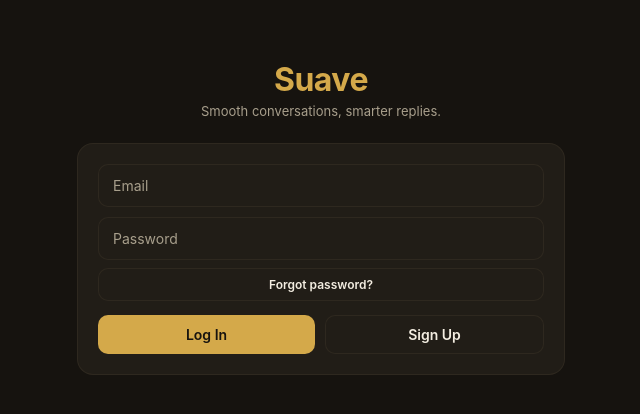
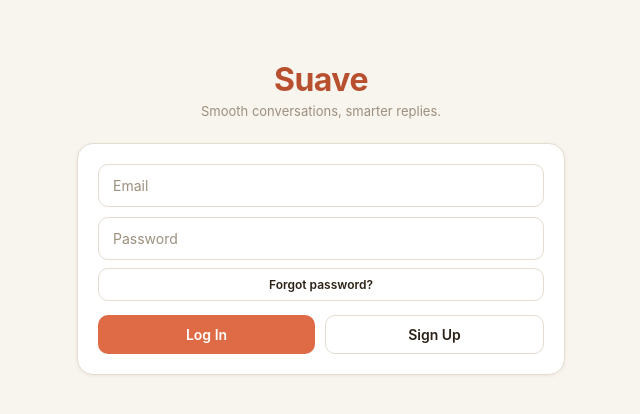
Before and after one commit to kinglarrysammy/Suave-Ai, a React (Vite) app: page / in a window 1280 px wide. Shown: the top 414 px of the page, without its empty margins (319-959 px from the left). Built offline with nearby package versions, Linux system fonts and the light colour scheme; no server answers.

Commit message:
Refactor CSS variables and update color scheme
Updated color variables and styles for improved aesthetics.

```diff
--- a/src/index.css
+++ b/src/index.css
@@ -1,16 +1,17 @@
 * { box-sizing: border-box; margin: 0; padding: 0; }
 
 :root {
-  --bg: #16130f;
-  --surface: #211d17;
-  --surface-hover: #2a251d;
-  --border: #3a332688;
-  --gold: #d4a94a;
-  --gold-light: #e8c874;
-  --gold-soft: #d4a94a22;
-  --text: #f3ede1;
-  --text-dim: #a89f8c;
-  --danger: #e0574f;
+  --bg: #f8f4ee;
+  --surface: #ffffff;
+  --surface-hover: #f1ece3;
+  --border: #e3dccf;
+  --gold: #de6b45;
+  --gold-light: #ec8f6c;
+  --gold-dark: #b8502f;
+  --gold-soft: #de6b451a;
+  --text: #2c2116;
+  --text-dim: #9c8f7d;
+  --danger: #d64545;
 }
 
 body {
@@ -38,7 +39,7 @@ button:disabled {
 
 .btn-primary {
   background: var(--gold);
-  color: #16130f;
+  color: #fff;
 }
 .btn-primary:hover:not(:disabled) { opacity: 0.9; }
 
@@ -51,7 +52,7 @@ button:disabled {
 
 .btn-gradient {
   background: linear-gradient(135deg, var(--gold-light), var(--gold));
-  color: #16130f;
+  color: #fff;
   width: 100%;
   padding: 16px;
   font-size: 16px;
@@ -117,7 +118,7 @@ input::placeholder, textarea::placeholder {
   font-size: 26px;
   font-weight: 700;
   letter-spacing: -0.5px;
-  color: var(--gold);
+  color: var(--gold-dark);
   margin-bottom: 4px;
 }
 
@@ -143,6 +144,7 @@ input::placeholder, textarea::placeholder {
   margin-bottom: 16px;
   border: 1px solid var(--border);
   flex-shrink: 0;
+  box-shadow: 0 1px 4px rgba(43,33,22,0.06);
 }
 
 .navbar button {
@@ -164,7 +166,7 @@ input::placeholder, textarea::placeholder {
 
 .navbar button.active {
   background: linear-gradient(135deg, var(--gold-light), var(--gold));
-  color: #16130f;
+  color: #fff;
 }
 
 .card {
@@ -173,6 +175,7 @@ input::placeholder, textarea::placeholder {
   border-radius: 16px;
   padding: 20px;
   margin-bottom: 16px;
+  box-shadow: 0 1px 4px rgba(43,33,22,0.06);
 }
 
 .upload-zone {
@@ -183,6 +186,7 @@ input::placeholder, textarea::placeholder {
   color: var(--text-dim);
   margin-bottom: 24px;
   cursor: pointer;
+  background: var(--surface);
 }
 
 .upload-zone .upload-icon {
@@ -216,7 +220,7 @@ input::placeholder, textarea::placeholder {
 .upload-label {
   display: inline-block;
   background: var(--gold);
-  color: #16130f;
+  color: #fff;
   padding: 12px 24px;
   border-radius: 10px;
   font-size: 14px;
@@ -250,6 +254,7 @@ input::placeholder, textarea::placeholder {
   color: var(--text-dim);
   font-size: 14px;
   font-weight: 600;
+  box-shadow: 0 1px 3px rgba(43,33,22,0.05);
 }
 
 .tone-card .tone-emoji {
@@ -260,7 +265,7 @@ input::placeholder, textarea::placeholder {
 
 .tone-card.selected {
   border-color: var(--gold);
-  color: var(--gold);
+  color: var(--gold-dark);
   background: var(--gold-soft);
 }
 
@@ -272,6 +277,7 @@ input::placeholder, textarea::placeholder {
   margin-bottom: 12px;
   font-size: 14px;
   line-height: 1.5;
+  box-shadow: 0 1px 4px rgba(43,33,22,0.06);
 }
 
 .reply-card-actions {
@@ -321,6 +327,7 @@ input::placeholder, textarea::placeholder {
   max-height: 160px;
   overflow-y: auto;
   flex-shrink: 0;
+  box-shadow: 0 1px 4px rgba(43,33,22,0.06);
 }
 
 .history-item {
@@ -370,6 +377,7 @@ input::placeholder, textarea::placeholder {
   display: flex;
   flex-direction: column;
   gap: 12px;
+  box-shadow: 0 1px 4px rgba(43,33,22,0.06);
 }
 
 .chat-empty {
@@ -399,7 +407,7 @@ input::placeholder, textarea::placeholder {
 .chat-bubble.user {
   align-self: flex-end;
   background: var(--gold-soft);
-  color: var(--gold-light);
+  color: var(--gold-dark);
   border-color: var(--gold);
   border-bottom-right-radius: 4px;
 }
@@ -424,10 +432,10 @@ input::placeholder, textarea::placeholder {
   margin-bottom: 4px;
 }
 .chat-bubble strong {
-  color: var(--gold-light);
+  color: var(--gold-dark);
 }
 .chat-bubble.user strong {
-  color: var(--gold);
+  color: var(--gold-dark);
 }
 
 .chat-typing {
@@ -447,6 +455,7 @@ input::placeholder, textarea::placeholder {
   border-radius: 20px;
   padding: 6px 6px 6px 14px;
   flex-shrink: 0;
+  box-shadow: 0 1px 4px rgba(43,33,22,0.06);
 }
 
 .chat-input-row textarea {
@@ -471,7 +480,7 @@ input::placeholder, textarea::placeholder {
 
 .chat-send-btn {
   background: linear-gradient(135deg, var(--gold-light), var(--gold));
-  color: #16130f;
+  color: #fff;
   width: 40px;
   height: 40px;
   border-radius: 50%;
@@ -506,9 +515,9 @@ input::placeholder, textarea::placeholder {
 }
 
 @keyframes pulse {
-  0% { box-shadow: 0 0 0 0 rgba(224, 87, 79, 0.5); }
-  70% { box-shadow: 0 0 0 10px rgba(224, 87, 79, 0); }
-  100% { box-shadow: 0 0 0 0 rgba(224, 87, 79, 0); }
+  0% { box-shadow: 0 0 0 0 rgba(214, 69, 69, 0.5); }
+  70% { box-shadow: 0 0 0 10px rgba(214, 69, 69, 0); }
+  100% { box-shadow: 0 0 0 0 rgba(214, 69, 69, 0); }
 }
 
 .attach-btn {
@@ -578,7 +587,7 @@ input::placeholder, textarea::placeholder {
 }
 
 .save-btn.saved {
-  color: var(--gold);
+  color: var(--gold-dark);
   border-color: var(--gold);
 }
 
@@ -593,7 +602,7 @@ input::placeholder, textarea::placeholder {
 }
 
 .copy-btn.copied {
-  color: var(--gold);
+  color: var(--gold-dark);
   border-color: var(--gold);
 }
 
@@ -637,7 +646,7 @@ input::placeholder, textarea::placeholder {
 .feedback-overlay {
   position: fixed;
   inset: 0;
-  background: rgba(0,0,0,0.6);
+  background: rgba(0,0,0,0.5);
   display: flex;
   align-items: flex-end;
   justify-content: center;
@@ -651,4 +660,5 @@ input::placeholder, textarea::placeholder {
   padding: 20px;
   width: 100%;
   max-width: 520px;
+  box-shadow: 0 -2px 12px rgba(43,33,22,0.1);
   }
```
